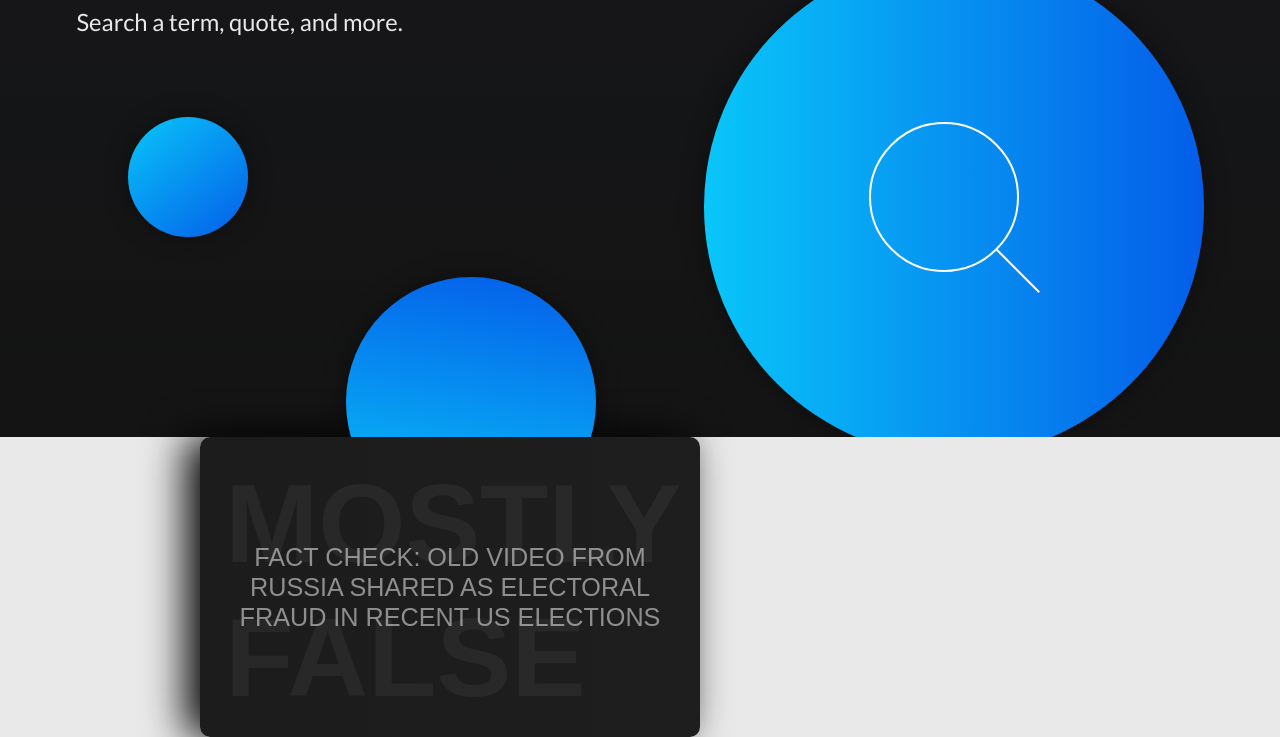
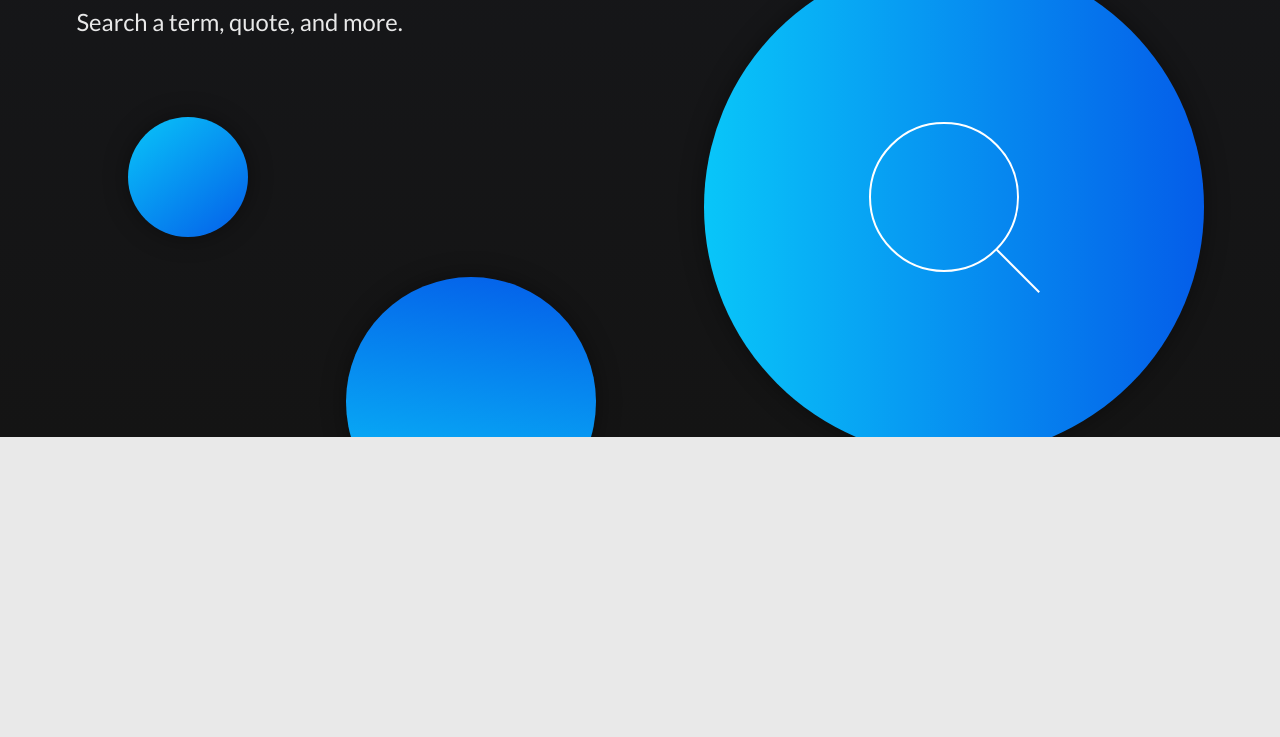
Before and after one commit to aarondig/factCheck, a website: page public/index.html in a window 1280 px wide. Shown: the part 363-1100 px from the top of the page. After the commit the page ends 800 px from the top, so only its background shows below. Drawn offline with nearby package versions, Linux system fonts and the light colour scheme.

Commit message:
WORKING DEMO

```diff
--- a/public/index.html
+++ b/public/index.html
@@ -107,7 +107,7 @@
       </div>
     </div>
 
-    <div class="card">
+    <!-- <div class="card">
       <div class="content">
         <div class="card-back">
           <div class="meta">indiatoday.in</div>
@@ -130,7 +130,7 @@
           </div>
         </div>
       </div>
-    </div>
+    </div> -->
     <script
       src="https://code.jquery.com/jquery-3.1.1.min.js"
       integrity="sha256-hVVnYaiADRTO2PzUGmuLJr8BLUSjGIZsDYGmIJLv2b8="
```
